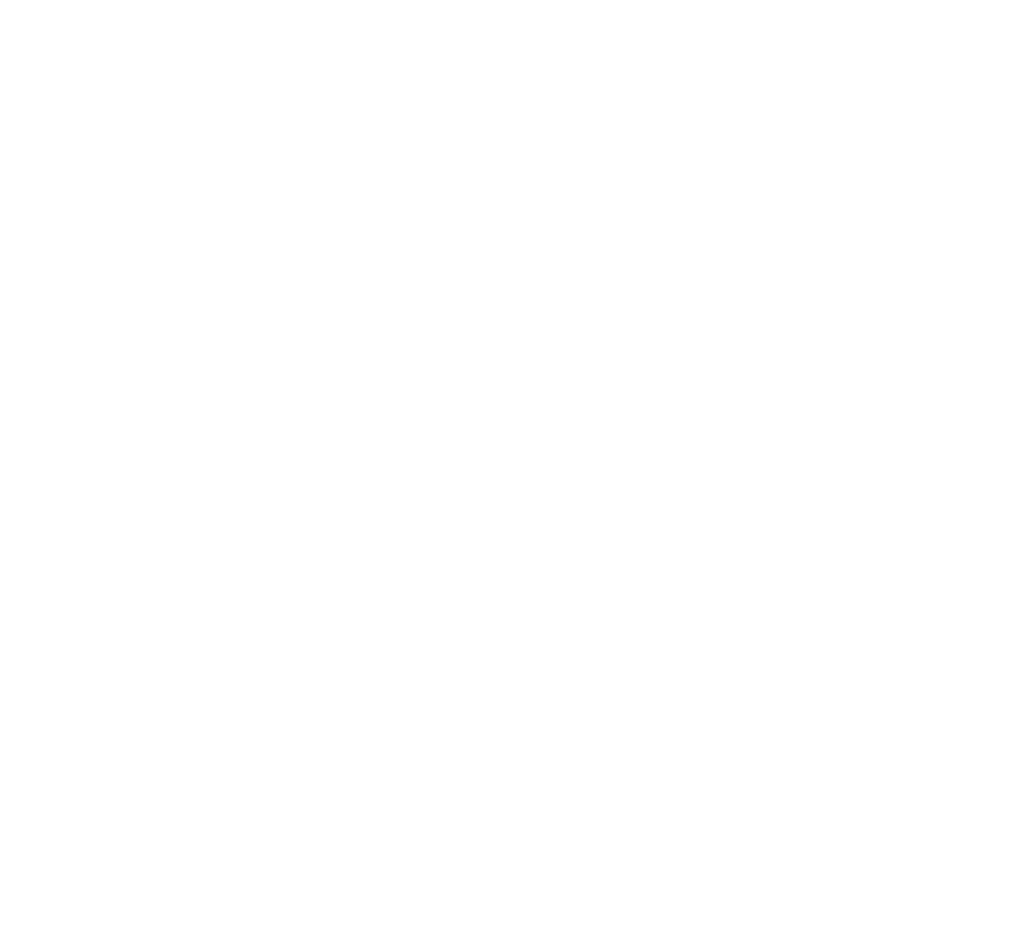
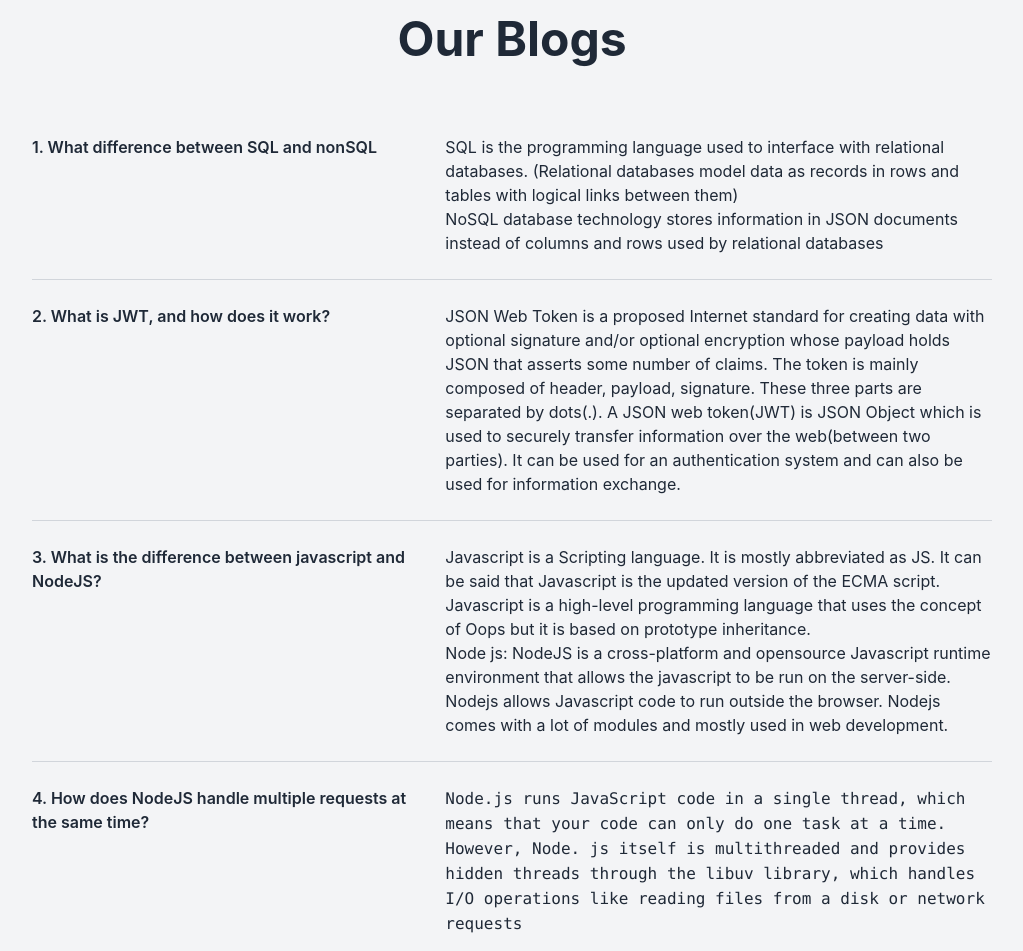
Before and after one commit to spsujoy007/Travellian-web-client-11, a React (Create React App) app: page /blog in a window 1280 px wide. Before the commit this address had no page. Shown: the part 121-1072 px from the top of the page, without its empty margins (128-1151 px from the left). Before the commit the page ends 800 px from the top, so only its background shows below. Built offline with nearby package versions, Linux system fonts and the light colour scheme.

Commit message:
blog route setup and blog section completed

```diff
--- /dev/null
+++ b/src/Pages/Blog/Blog.js
@@ -0,0 +1,40 @@
+import React from 'react';
+
+const Blog = () => {
+    return (
+        <section className="bg-gray-100 text-gray-800 my-10">
+	<div className="container flex flex-col justify-center px-4 py-8 mx-auto md:p-8">
+		<h2 className="mb-12 text-4xl font-bold leading-none text-center sm:text-5xl">Our Blogs</h2>
+		<div className="divide-y divide-gray-300">
+			<div className="py-6 space-y-2 md:grid md:grid-cols-12 md:gap-8 md:space-y-0">
+				<h3 className="font-semibold md:col-span-5">1. What difference between SQL and nonSQL</h3>
+				<p className="md:pl-0 md:col-span-7">SQL is the programming language used to interface with relational databases. (Relational databases model data as records in rows and tables with logical links between them)
+                    <br />
+                    NoSQL database technology stores information in JSON documents instead of columns and rows used by relational databases
+                </p>
+			</div>
+			<div className="py-6 space-y-2 md:grid md:grid-cols-12 md:gap-8 md:space-y-0">
+				<h3 className="font-semibold md:col-span-5">2. What is JWT, and how does it work?</h3>
+				<p className="md:pl-0 md:col-span-7">JSON Web Token is a proposed Internet standard for creating data with optional signature and/or optional encryption whose payload holds JSON that asserts some number of claims.
+
+                The token is mainly composed of header, payload, signature. These three parts are separated by dots(.). A JSON web token(JWT) is JSON Object which is used to securely transfer information over the web(between two parties). It can be used for an authentication system and can also be used for information exchange. </p>
+			</div>
+			<div className="py-6 space-y-2 md:grid md:grid-cols-12 md:gap-8 md:space-y-0">
+				<h3 className="font-semibold md:col-span-5">3. What is the difference between javascript and NodeJS?</h3>
+				<p className="md:pl-0 md:col-span-7">Javascript is a Scripting language. It is mostly abbreviated as JS. It can be said that Javascript is the updated version of the ECMA script. Javascript is a high-level programming language that uses the concept of Oops but it is based on prototype inheritance. <br />
+                Node js: NodeJS is a cross-platform and opensource Javascript runtime environment that allows the javascript to be run on the server-side. Nodejs allows Javascript code to run outside the browser. Nodejs comes with a lot of modules and mostly used in web development.</p>
+			</div>
+			<div className="py-6 space-y-2 md:grid md:grid-cols-12 md:gap-8 md:space-y-0">
+				<h3 className="font-semibold md:col-span-5">4. How does NodeJS handle multiple requests at the same time?</h3>
+				<p className="md:pl-0 md:col-span-7"><code>
+                Node.js runs JavaScript code in a single thread, which means that your code can only do one task at a time. However, Node. js itself is multithreaded and provides hidden threads through the libuv library, which handles I/O operations like reading files from a disk or network requests
+                </code>
+</p>
+			</div>
+		</div>
+	</div>
+</section>
+    );
+};
+
+export default Blog;
--- a/src/Pages/Shared/Header/Header.js
+++ b/src/Pages/Shared/Header/Header.js
@@ -3,6 +3,10 @@ import { Link } from 'react-router-dom';
 
 const Header = () => {
 
+    const navItem = <>
+        <li><Link to='/'>Home</Link></li>
+        <li><Link to='/blog'>Blog</Link></li>
+    </>
 
     return (
         <div className="navbar bg-base-100">
@@ -12,14 +16,14 @@ const Header = () => {
         <svg xmlns="http://www.w3.org/2000/svg" className="h-5 w-5" fill="none" viewBox="0 0 24 24" stroke="currentColor"><path strokeLinecap="round" strokeLinejoin="round" strokeWidth="2" d="M4 6h16M4 12h8m-8 6h16" /></svg>
       </label>
       <ul tabIndex={0} className="menu menu-compact dropdown-content mt-3 p-2 shadow bg-base-100 rounded-box w-52">
-
+        {navItem}
       </ul>
     </div>
     <Link className="btn btn-ghost normal-case text-xl">Travellian</Link>
   </div>
   <div className="navbar-center hidden lg:flex">
     <ul className="menu menu-horizontal p-0">
-
+      {navItem}
     </ul>
   </div>
   <div className="navbar-end">
--- a/src/Routes/Routes.js
+++ b/src/Routes/Routes.js
@@ -1,5 +1,6 @@
 import { createBrowserRouter } from "react-router-dom";
 import Main from "../Layout/Main";
+import Blog from "../Pages/Blog/Blog";
 import Home from "../Pages/Home/Home";
 
 export const routes = createBrowserRouter([
@@ -10,6 +11,10 @@ export const routes = createBrowserRouter([
             {
                 path: '/',
                 element: <Home></Home>
+            },
+            {
+                path: '/blog',
+                element: <Blog></Blog>
             }
         ]
     }
```
